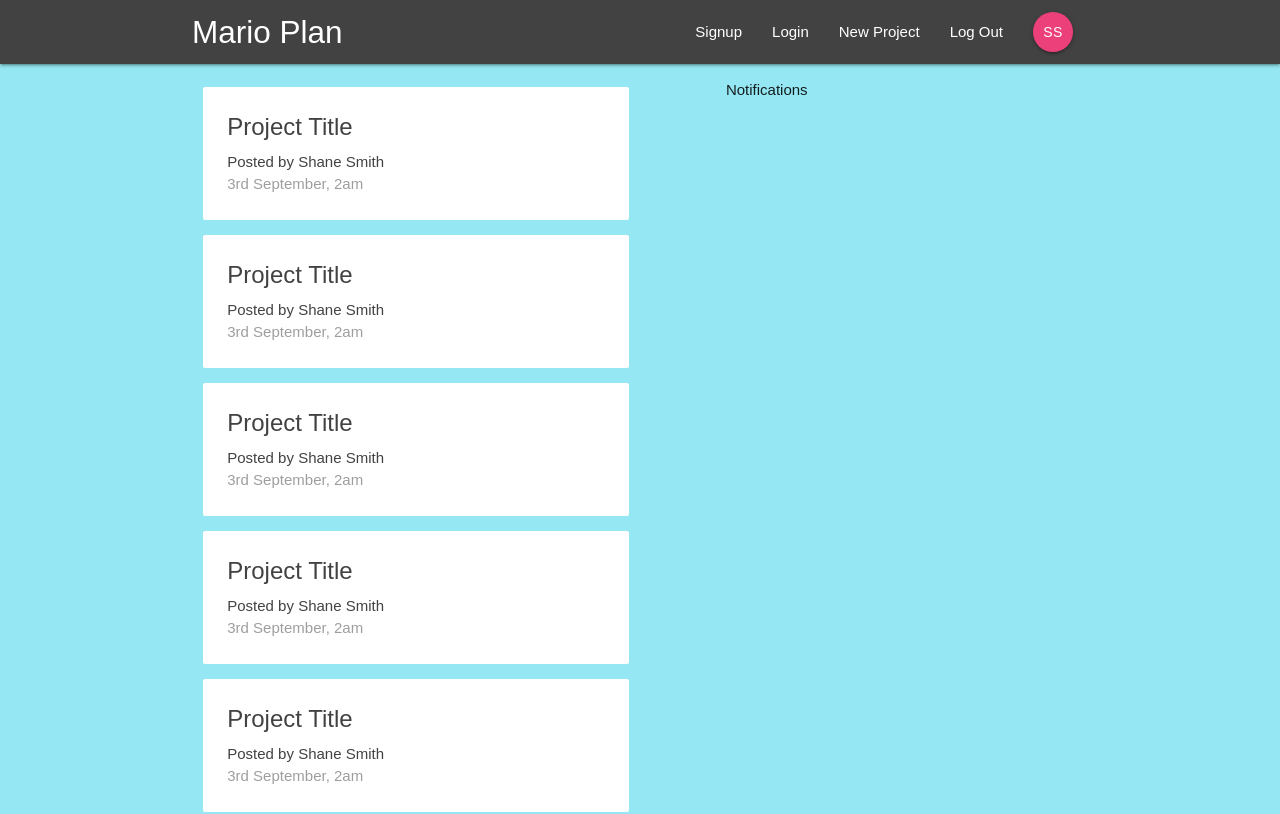
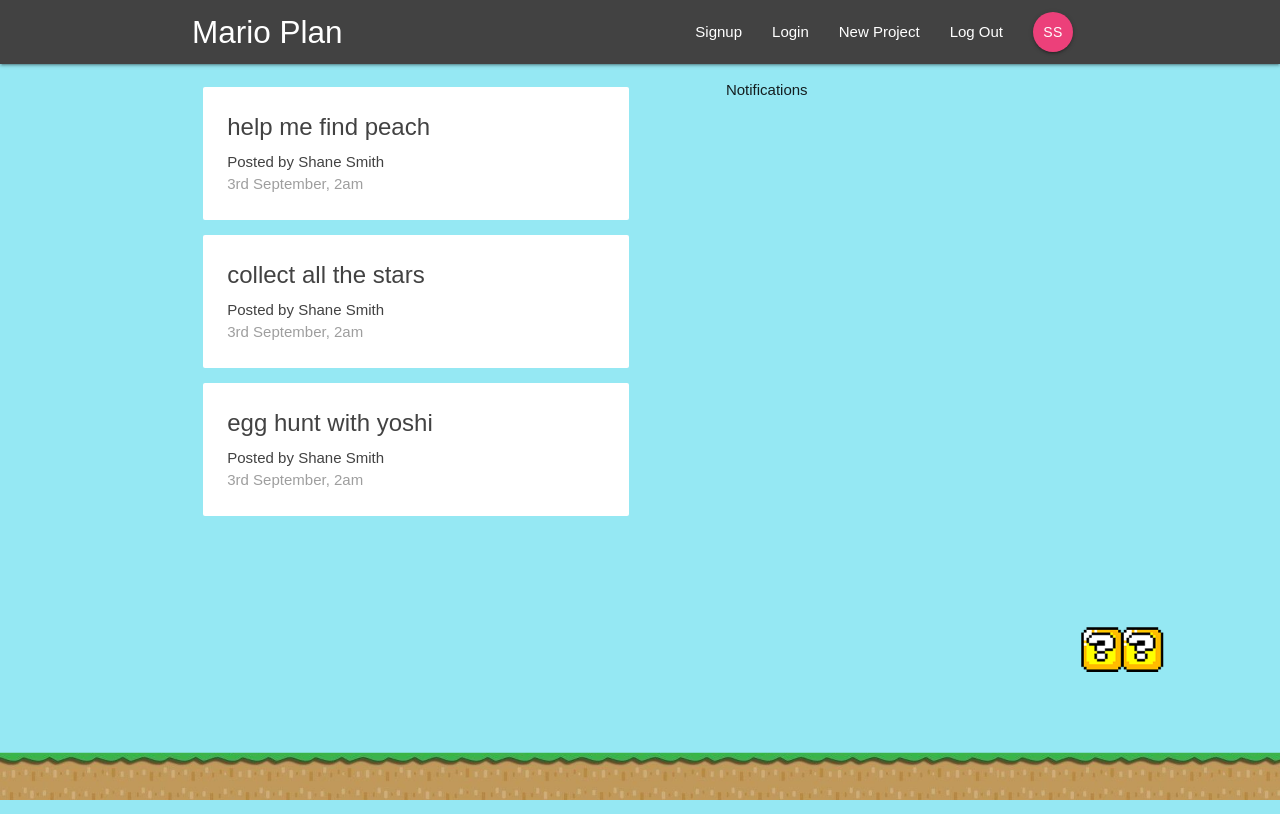
Before and after one commit to Gunn3r1995/marioplan, a React (Create React App) app: page / in a window 1280 px wide. Shown: the top 814 px of the page. Built offline with nearby package versions, Linux system fonts and the light colour scheme.

Commit message:
Adding Redux with dummy data

```diff
--- a/src/components/dashboard/Dashboard.tsx
+++ b/src/components/dashboard/Dashboard.tsx
@@ -1,14 +1,27 @@
 import React, { Component } from "react";
 import Notifications from "./Notifications";
 import ProjectList from "../projects/ProjectList";
+import { connect } from "react-redux";
+import { ProjectState, Project } from "../../store/reducers/projectReducer";
+import { State } from "../../store/reducers/rootReducer";
+import { type } from "os";
 
-class Dashboard extends Component {
+interface Props {
+  projects: ReadonlyArray<Project>;
+}
+
+class Dashboard extends React.Component<Props> {
+  constructor(props: Props) {
+    super(props);
+  }
+
   render() {
+    console.log(this.props.projects);
     return (
       <div className="dashboard container">
         <div className="row">
           <div className="col s12 m6">
-            <ProjectList />
+            <ProjectList projects={this.props.projects} />
           </div>
           <div className="col s12 m5 offset-m1">
             <Notifications />
@@ -19,4 +32,10 @@ class Dashboard extends Component {
   }
 }
 
-export default Dashboard;
+const mapStateToProps = (state: State) => {
+  return {
+    projects: state.project.projects
+  };
+};
+
+export default connect(mapStateToProps)(Dashboard);
--- a/src/components/projects/ProjectList.tsx
+++ b/src/components/projects/ProjectList.tsx
@@ -1,15 +1,18 @@
 import React from "react";
 import ProjectSummary from "./ProjectSummary";
+import { Project } from "../../store/reducers/projectReducer";
 
-const ProjectList = () => {
+interface Props {
+  projects: ReadonlyArray<Project>;
+}
+
+const ProjectList = (props: Props) => {
   return (
     <div className="project-list section">
-      <ProjectSummary />
-      <ProjectSummary />
-      <ProjectSummary />
-      <ProjectSummary />
-      <ProjectSummary />
-      <ProjectSummary />
+      {props.projects &&
+        props.projects.map(project => {
+          return <ProjectSummary key={project.id} project={project} />;
+        })}
     </div>
   );
 };
--- a/src/components/projects/ProjectSummary.tsx
+++ b/src/components/projects/ProjectSummary.tsx
@@ -1,10 +1,15 @@
 import React from "react";
+import { Project } from "../../store/reducers/projectReducer";
 
-const ProjectSummary = () => {
+interface Props {
+  project: Project;
+}
+
+const ProjectSummary = (props: Props) => {
   return (
     <div className="card z-depth-0 project-summary">
       <div className="card-content grey-text text-darken-3">
-        <span className="card-title">Project Title</span>
+        <span className="card-title">{props.project.title}</span>
         <p>Posted by Shane Smith</p>
         <p className="grey-text">3rd September, 2am</p>
       </div>
--- a/src/index.tsx
+++ b/src/index.tsx
@@ -9,7 +9,12 @@ import { Provider } from "react-redux";
 
 const store = createStore(rootReducer);
 
-ReactDOM.render(<App />, document.getElementById("root"));
+ReactDOM.render(
+  <Provider store={store}>
+    <App />
+  </Provider>,
+  document.getElementById("root")
+);
 
 // If you want your app to work offline and load faster, you can change
 // unregister() to register() below. Note this comes with some pitfalls.
--- a/src/store/reducers/projectReducer.ts
+++ b/src/store/reducers/projectReducer.ts
@@ -1,8 +1,24 @@
 import { Action } from "redux";
 
-const initState = {};
+export interface ProjectState {
+  projects: ReadonlyArray<Project>;
+}
 
-const projectReducer = (state = initState, action: Action) => {
+export type Project = {
+  id: string;
+  title: string;
+  content: string;
+};
+
+const initState = {
+  projects: [
+    { id: "1", title: "help me find peach", content: "blah blah blah" },
+    { id: "2", title: "collect all the stars", content: "blah blah blah" },
+    { id: "3", title: "egg hunt with yoshi", content: "blah blah blah" }
+  ]
+};
+
+const projectReducer = (state: ProjectState = initState, action: Action) => {
   return state;
 };
 
--- a/src/store/reducers/rootReducer.ts
+++ b/src/store/reducers/rootReducer.ts
@@ -1,7 +1,11 @@
 import autoReducer from "./authReducer";
-import projectReducer from "./projectReducer";
+import projectReducer, { ProjectState } from "./projectReducer";
 import { combineReducers } from "redux";
 import authReducer from "./authReducer";
+
+export interface State {
+  project: ProjectState;
+}
 
 const rootReducer = combineReducers({
   auth: authReducer,
```
